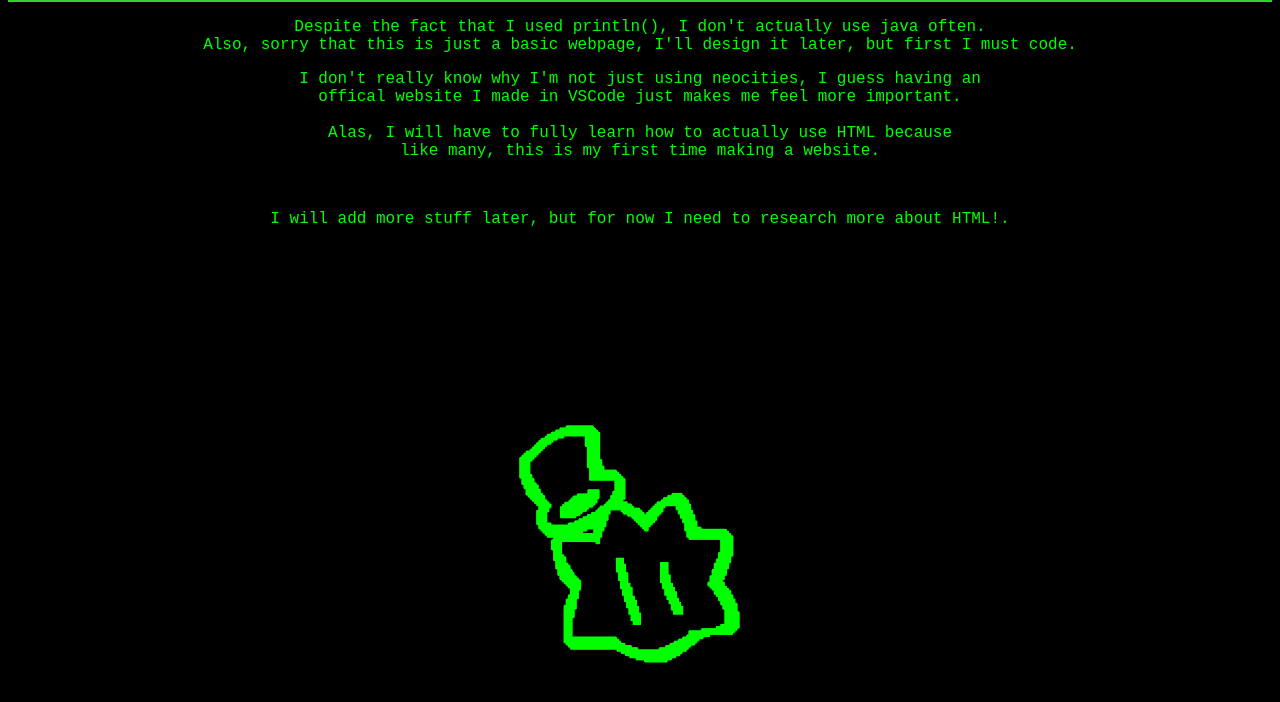
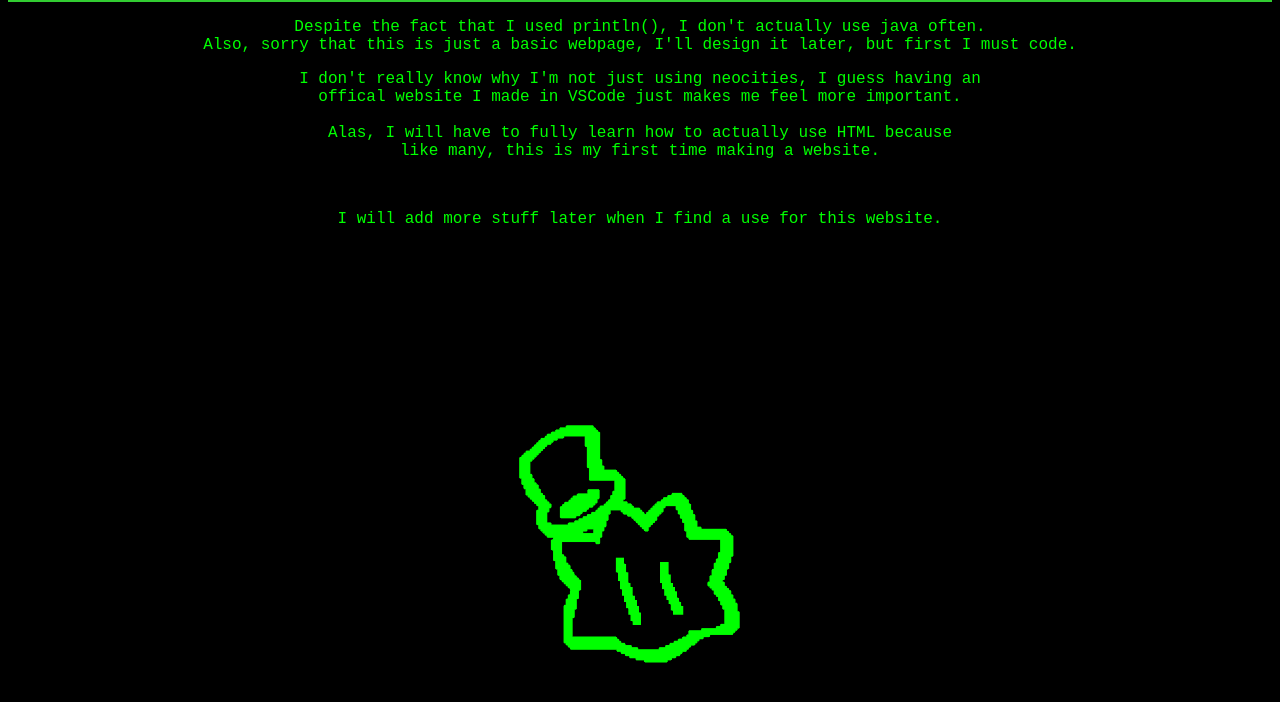
Before and after one commit to ExoticCheeseGH/ExoticCheeseGH.github.io, a plain HTML site: page index.html in a window 1280 px wide. Shown: the part 80-782 px from the top of the page. Drawn offline with Linux system fonts and the light colour scheme.

Commit message:
Update index.html

```diff
--- a/index.html
+++ b/index.html
@@ -34,7 +34,7 @@
         <br>
 
         <p style="color: lime; font-family: 'Courier New', Courier, monospace;">
-            I will add more stuff later, but for now I need to research more about HTML!.
+            I will add more stuff later when I find a use for this website.
         </p>
 
         <! -- HOW THE HELL DO I MAKE BREAKS BIGGER -->
```
